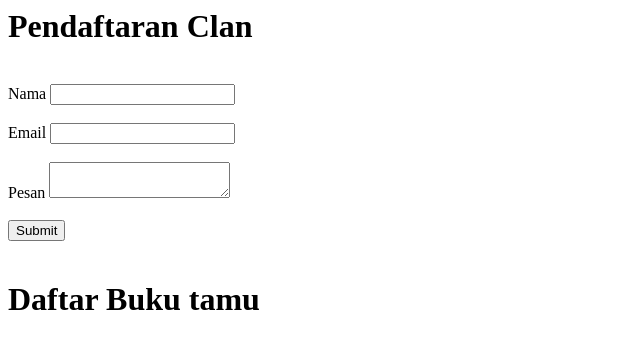
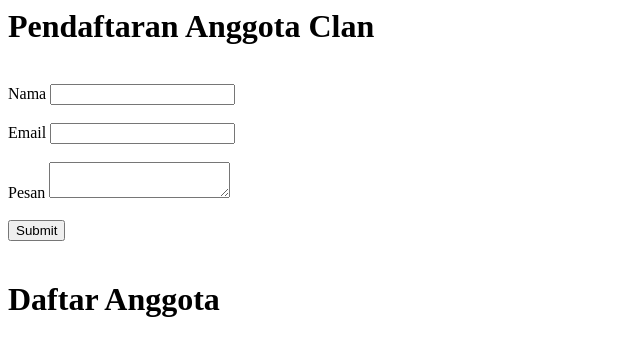
Before and after one commit to Alfin01/Alfin, a plain HTML site: page index.html in a window 1280 px wide. Shown: the whole page, without its empty margins (0-640 px from the left). Drawn offline with Linux system fonts and the light colour scheme.

Commit message:
Perubahan Judul

```diff
--- a/index.html
+++ b/index.html
@@ -1,4 +1,4 @@
-<h1> Pendaftaran Clan </h1>
+<h1> Pendaftaran Anggota Clan </h1>
 <div>
     <br> Nama <input type="text" id="nama" /><br>
     <br> Email <input type="email" id="email" /><br>
@@ -8,7 +8,7 @@
     <button id="submit">Submit</button>
 
     <br /><br />
-    <h1>Daftar Buku tamu</h1>
+    <h1>Daftar Anggota</h1>
     <div id="guest-book-list">
     </div>
   </div>
```
